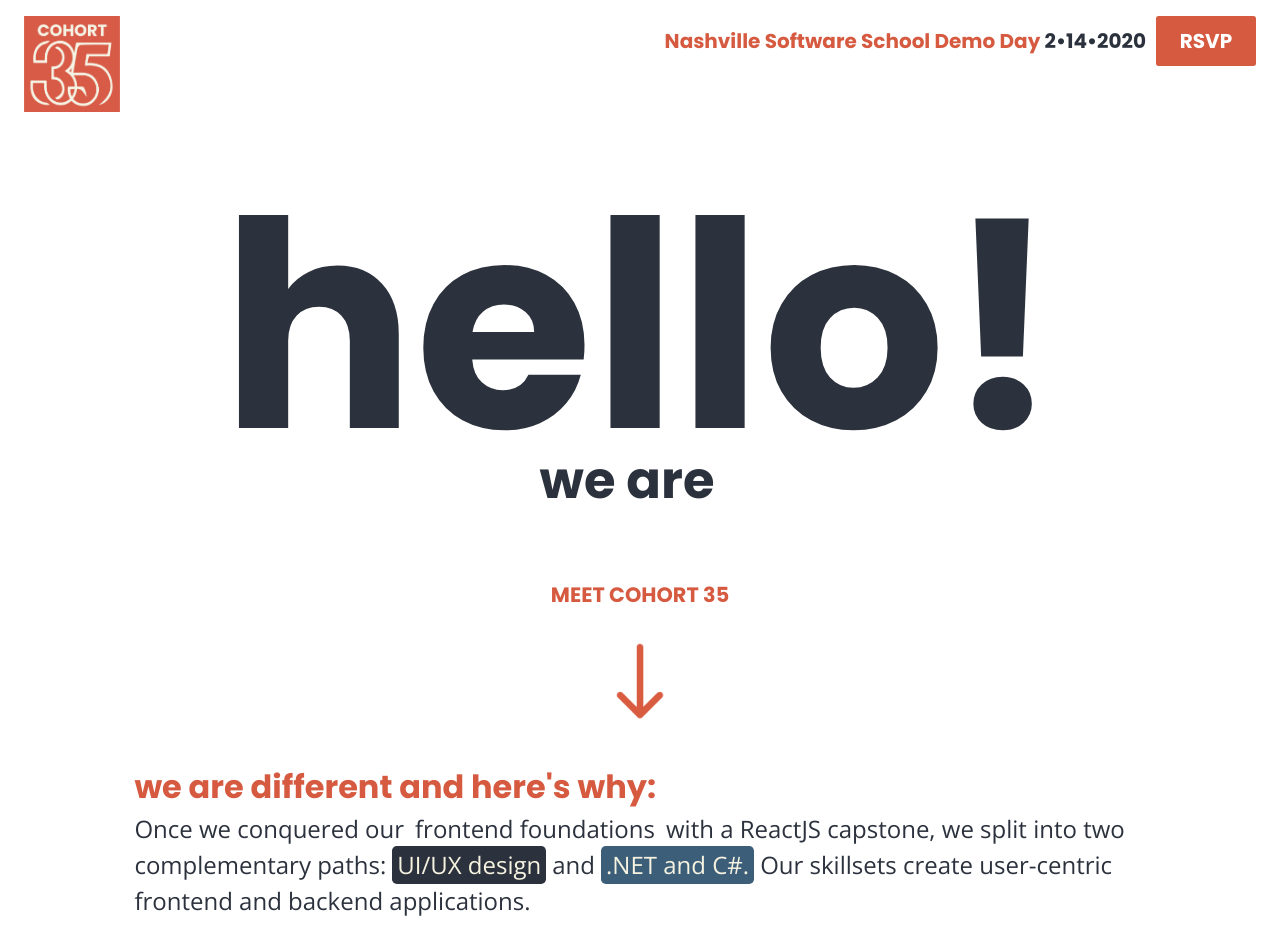
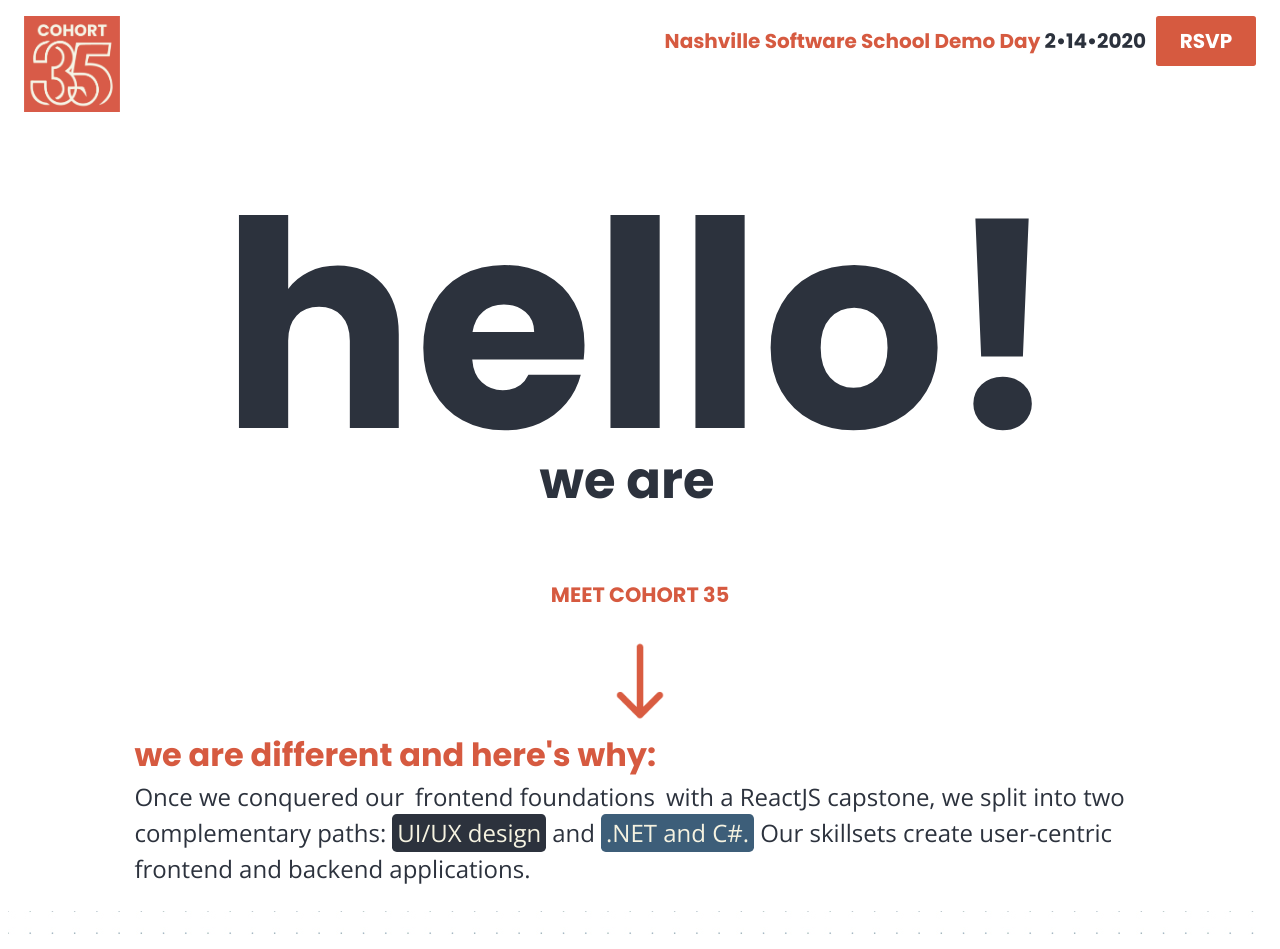
Before and after one commit to nss-day-cohort-35/website, a React (Create React App) app: page / in a window 1280 px wide. Shown: the top 949 px of the page. Built offline with nearby package versions, Linux system fonts and the light colour scheme.

Commit message:
student card css

```diff
--- a/src/Components/Students/StudentCard.js
+++ b/src/Components/Students/StudentCard.js
@@ -24,6 +24,7 @@ export default class StudentCard extends Component {
 	};
 
 	render() {
+    console.log("student", this.props.student)
 		return (
 			<>
 				<div
@@ -49,13 +50,13 @@ export default class StudentCard extends Component {
 						{this.state.hover === true ? (
 							<img
 								className="student-pic"
-								alt={`${this.props.student.name}`}
+                alt={`${this.props.student.firstName} ${this.props.student.lastName}`}
 								src={`./images/${this.props.student.funImg}`}
 							/>
 						) : (
 							<img
 								className="student-pic"
-								alt={`${this.props.student.name}`}
+                  alt={`${this.props.student.firstName} ${this.props.student.lastName}`}
 								src={`./images/${this.props.student.proImg}`}
 							/>
 						)}
--- a/src/Components/Students/Students.css
+++ b/src/Components/Students/Students.css
@@ -1,6 +1,6 @@
 #studentList {
   width: 80%;
-  margin: 2em auto;
+  margin:  auto;
 }
 .student-about-container h2 {
     color:#F6F3E1;
```
